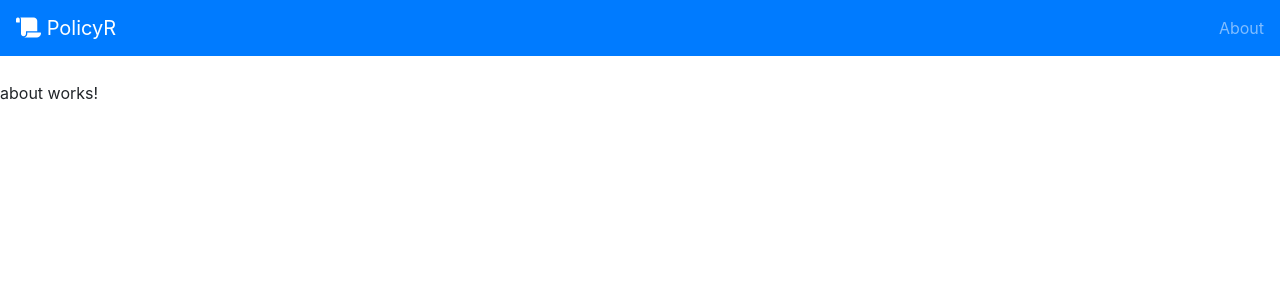
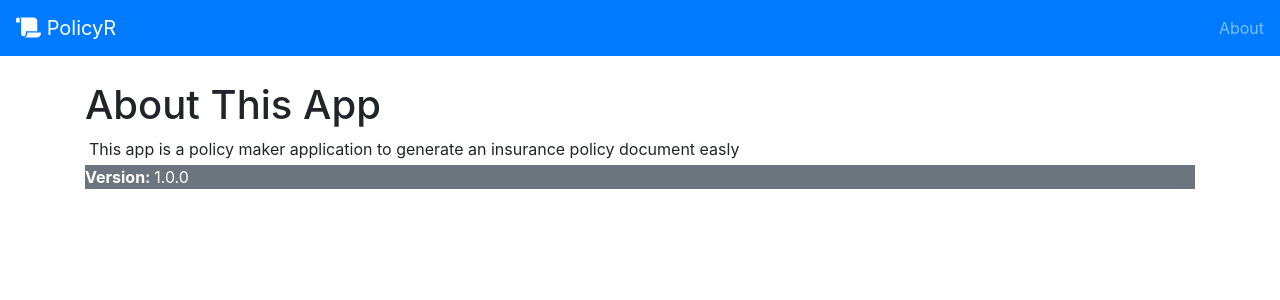
Before and after one commit to samersm/Policyr, an Angular app: page /about in a window 1280 px wide. Shown: the top 300 px of the page. Built offline with nearby package versions, Linux system fonts and the light colour scheme.

Commit message:
Added about page template & app version

```diff
--- a/package.json
+++ b/package.json
@@ -1,6 +1,6 @@
 {
   "name": "policyr",
-  "version": "0.0.0",
+  "version": "1.0.0",
   "scripts": {
     "ng": "ng",
     "start": "ng serve",
--- a/src/app/pages/about/about.component.html
+++ b/src/app/pages/about/about.component.html
@@ -1 +1,7 @@
-<p>about works!</p>
+<div class="container">
+    <h1>About This App</h1>
+    <p class="m-1">This app is a policy maker application to generate an insurance policy document easly</p>
+    <p class="bg-secondary text-white">
+        <Strong>Version: </Strong>1.0.0
+    </p>
+</div>
```
